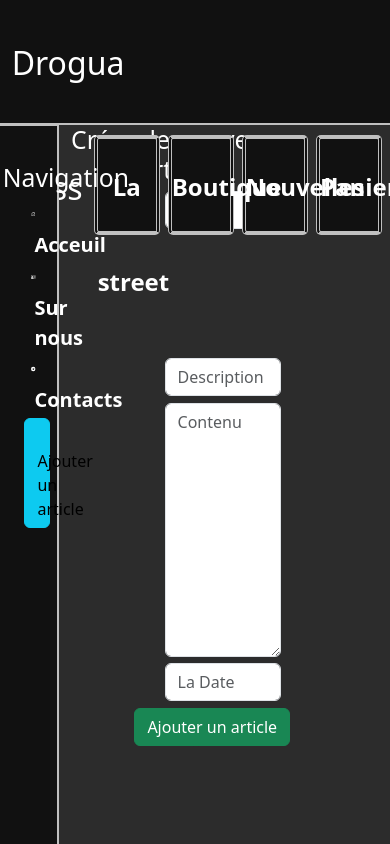
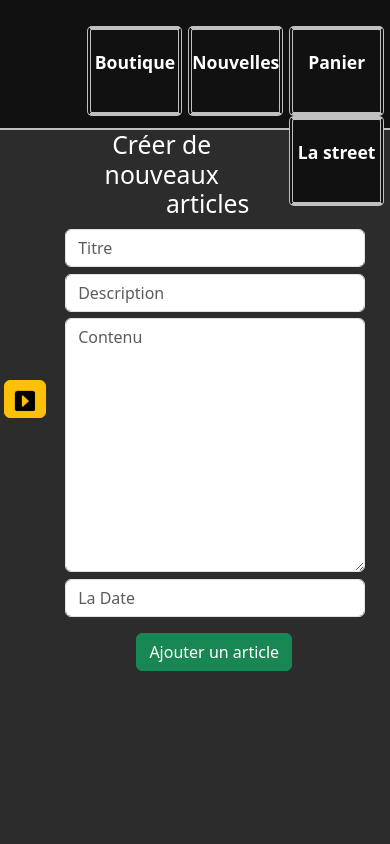
Before and after one commit to ardedu/WolfitDjangoProject, a Django app: page /news/create in a window 390 px wide. Run offline with Django 4.2, Linux system fonts and the light colour scheme; a user stored in the database is signed in; some libraries are stand-ins or nearby versions.

Commit message:
Add files via upload

```diff
--- a/main/static/main/css/style.css
+++ b/main/static/main/css/style.css
@@ -532,3 +532,263 @@ aside ul li a svg{
     width: 50%;
     margin-left: 25%;
 }
+
+#open_aside{
+    display: none;
+}
+
+#close_aside{
+    display: none;
+}
+
+@media screen and (max-width: 414px) and (max-height: 896px) {
+    aside{
+        display: none;
+    }
+
+    header h1{
+        display: none;
+    }
+
+    header a .navigate .text{
+        font-size: 1.1rem;
+    }
+
+    header a .navigate{
+        height: 90px;
+        line-height: 60px;
+        width: 95px;
+        position: relative;
+        bottom: -20%;
+        margin-left: 0;
+        margin-right: 1.5%;
+
+    }
+
+
+    header{
+        height: 130px;
+        line-height: 130px;
+    }
+
+    #open_aside{
+        display: block;
+        float: left;
+        position: relative;
+        top: 250px;
+        left: -55px;
+    }
+
+    #close_aside{
+        position: relative;
+        left: 240px;
+        top: 25px;
+    }
+
+    #hello{
+        width: 300px;
+        position: relative;
+        left: -1%;
+
+    }
+
+    #slogan{
+        width: 300px;
+        position: relative;
+        left: -27%;
+        animation: myAnimation 2s infinite;
+
+    }
+
+    #blas{
+        width: 300px;
+        position: relative;
+        left: -25%;
+
+    }
+
+    #notre{
+        position: relative;
+        top: 30px;
+        left: -10%;
+    }
+
+    #quitter{
+        position: relative;
+        top: 30px;
+        left: -10%;
+    }
+
+    #ka{
+        width: 300px;
+        position: relative;
+        left: -25%;
+    }
+
+    .fone{
+        position: relative;
+        top: 30px;
+        left: -9%;
+        margin-bottom: 10px;
+    }
+
+    #confiance{
+        width: 300px;
+        position: relative;
+        left: -25%;
+    }
+
+    .form-control{
+        width: 300px;
+        height: auto;
+        position: relative;
+        left: -35%;
+
+    }
+
+    #id_title{
+        position: relative;
+        left: -30%;
+    }
+    #id_description{
+        position: relative;
+        left: -30%;
+    }
+    #id_full_text{
+        position: relative;
+        left: -30%;
+    }
+    #id_date{
+        position: relative;
+        left: -30%;
+    }
+
+    #news-delete{
+        position: relative;
+        left: -3%;
+        margin-top: 10px;
+    }
+
+    #h2_news{
+        position: relative;
+        left: -10%;
+        margin-bottom: 10px;
+    }
+
+    #add_new{
+        position: relative;
+        left: -19%;
+        margin-top: 10px;
+    }
+
+    .motdepasse{
+        position: relative;
+        left: -9%;
+    }
+
+    #wlh{
+        position: relative;
+        left: -6%;
+    }
+
+    #reg{
+        position: relative;
+        left: -11%;
+        margin-bottom: 30px;
+    }
+
+    #contact-list{
+        width: 300px;
+        position: relative;
+        left: -15%;
+        top: -70px;
+
+
+    }
+
+    #yt{
+        font-size: 2rem;
+        position: relative;
+        left: -14%;
+    }
+
+    #data{
+        position: relative;
+        left: -10%;
+
+
+    }
+
+    #text-article{
+        width: 315px;
+        position: relative;
+        left: -18%;
+    }
+
+    #aut{
+        width: 300px;
+        position: relative;
+        left: -27%;
+    }
+
+    #ti{
+        width: 200px;
+        left: 17%;
+    }
+
+    .sta{
+        position: relative;
+        left: -5%;
+    }
+
+    #erro{
+        width: 300px;
+        position: relative;
+        left: -25%;
+    }
+
+    .news_affiche{
+        width: 325px;
+        position: relative;
+        left: -35%;
+    }
+
+    #contact_h2{
+        width: 300px;
+        position: relative;
+        left: -25%;
+    }
+
+    #we{
+        width: 350px;
+        position: relative;
+        left: -55%;
+    }
+
+    #who{
+        width: 300px;
+        position: relative;
+        left: -25%;
+    }
+
+    #re{
+        position: relative;
+        left: -6%;
+        margin-top: 20px;
+    }
+
+    #log{
+        position: relative;
+        left: -10%;
+        margin-bottom: 25px;
+    }
+
+    @keyframes myAnimation {
+        0% { transform: scale(1); }
+        50% { transform: scale(1.3); }
+        100% { transform: scale(1); }
+      }
+
+
+  /* Styles spécifiques pour les écrans de petite taille */
+}
--- a/main/static/main/js/code.js
+++ b/main/static/main/js/code.js
@@ -1,16 +1,26 @@
 
-let program = document.getElementById('prog');
-let blog = document.getElementById('blogs');
+let open_aside = document.getElementById('open_aside');
+let aside = document.getElementById('aside');
+let close_aside = document.getElementById('close_aside')
+if (open_aside) {
+    open_aside.addEventListener("click", () => {
 
-if (program) {
-  program.addEventListener("click", () => {
-    document.getElementById("news").style.display = "none";
-    document.getElementById("programmes").style.display = "block";
+    aside.style.display = "block";
+
+    aside.style.zIndex = "2";
+    aside.style.width = "300px";
+    aside.style.marginTop = "0";
+
+    close_aside.style.display = 'block';
+    close_aside.style.zIndex = "3";
   });
 }
-if (blog) {
-blog.addEventListener("click", () => {
-    document.getElementById("news").style.display = "block";
-    document.getElementById("programmes").style.display = "none";
+
+if (close_aside) {
+  close_aside.addEventListener("click", () => {
+
+  aside.style.display = "none";
+
+
 });
 }
--- a/main/templates/main/about.html
+++ b/main/templates/main/about.html
@@ -3,7 +3,7 @@
 {% block content %}
     <h1 class="alert alert-danger" id="who">Qui sommes nous</h1>
     <div id="text">
-        <p class="alert alert-warning"> Nous sommes une bande commandé par Boss en personne. Eh oui le fameux 'Boss', il a eu un passé très douloureux, et nous a fait part des leçons que lui a donné la vie. Nous sommes ses acolytes fidèles, même s'il n'hésite pas à nous tabasser boss nous fait confiance. De plus Boss a enseigné des terroristes comme <b>Ben lan den</b>, <b>Pablo Escobar</b> ou encore <b>Youssef</b>. Vous le voyez c'est un homme autoritaire et avec de l'expérience. Les deux autres se sont saccrifiés pour sauver Boss, mais Youssef travaille toujours à nos côtés, assurant l'import des marchandises. C'est pourquoi on peut vous assurer la qualité de nos produit. Alors qu'est-ce que vous attendez? Bienvenue sur le site de Boss. Ici vous pouvez commander tout ce que vous voulez sans se faire repérer. Ici c'est la street le business continue avec khabib.</p>
+        <p class="alert alert-warning" id="we"> Nous sommes une bande commandé par Boss en personne. Eh oui le fameux 'Boss', il a eu un passé très douloureux, et nous a fait part des leçons que lui a donné la vie. Nous sommes ses acolytes fidèles, même s'il n'hésite pas à nous tabasser boss nous fait confiance. De plus Boss a enseigné des terroristes comme <b>Ben lan den</b>, <b>Pablo Escobar</b> ou encore <b>Youssef</b>. Vous le voyez c'est un homme autoritaire et avec de l'expérience. Les deux autres se sont saccrifiés pour sauver Boss, mais Youssef travaille toujours à nos côtés, assurant l'import des marchandises. C'est pourquoi on peut vous assurer la qualité de nos produit. Alors qu'est-ce que vous attendez? Bienvenue sur le site de Boss. Ici vous pouvez commander tout ce que vous voulez sans se faire repérer. Ici c'est la street le business continue avec khabib.</p>
     </div>
 
 {% endblock %}
--- a/main/templates/main/layout.html
+++ b/main/templates/main/layout.html
@@ -20,7 +20,7 @@
     Drogua Boss
     </h1>
     <a href="{% url 'cart' %}">
-        <div class="navigate">
+        <div class="navigate" >
             <span class="text">Panier</span>
         </div>
     </a>
@@ -35,15 +35,19 @@
         </div>
     </a>
     <a href="#">
-        <div class="navigate">
+        <div class="navigate" id="la">
             <span class="text">La street</span>
         </div>
     </a>
 
 </header>
 <div class="wrapper">
-    <aside>
-
+    <aside id="aside">
+        <button id="close_aside" class="btn btn-warning">
+            <svg xmlns="http://www.w3.org/2000/svg" width="16" height="16" fill="currentColor" class="bi bi-x-circle-fill" viewBox="0 0 16 16">
+                <path d="M16 8A8 8 0 1 1 0 8a8 8 0 0 1 16 0zM5.354 4.646a.5.5 0 1 0-.708.708L7.293 8l-2.647 2.646a.5.5 0 0 0 .708.708L8 8.707l2.646 2.647a.5.5 0 0 0 .708-.708L8.707 8l2.647-2.646a.5.5 0 0 0-.708-.708L8 7.293 5.354 4.646z"/>
+              </svg>
+        </button>
 
             <h2>Navigation</h2>
             <ul>
@@ -70,6 +74,12 @@
     </aside>
 
     <main>
+        <button id="open_aside" class="btn btn-warning">
+            <svg xmlns="http://www.w3.org/2000/svg" width="16" height="16" fill="currentColor" class="bi bi-caret-right-square-fill" viewBox="0 0 16 16">
+                <path d="M0 2a2 2 0 0 1 2-2h12a2 2 0 0 1 2 2v12a2 2 0 0 1-2 2H2a2 2 0 0 1-2-2V2zm5.5 10a.5.5 0 0 0 .832.374l4.5-4a.5.5 0 0 0 0-.748l-4.5-4A.5.5 0 0 0 5.5 4v8z"/>
+              </svg>
+            </button>
+
         {% block content %}
 
         {% endblock %}
@@ -77,5 +87,10 @@
 </div>
 
 <script src="{% static 'main/js/code.js' %}"></script>
+
+<script>
+
+
+</script>
 </body>
 </html>
```
Also changed, not shown: main/templates/main/index.html (+4 -4 lines), programs/templates/programs/detail_view.html (+4 -4 lines).
